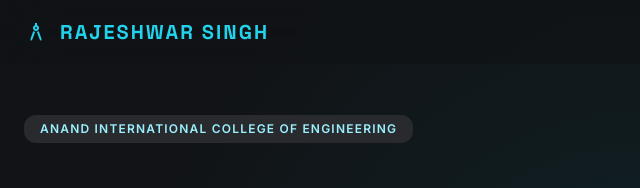
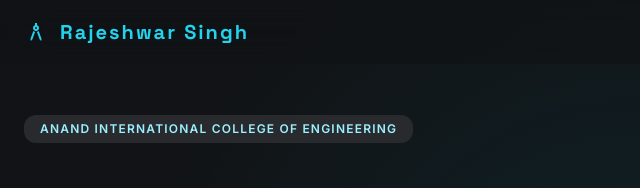
Before and after one commit to Ailish-tech/portfolio, a plain HTML site: page index.html in a window 1280 px wide. Shown: the top 188 px of the page, 0-640 px from the left. Drawn offline with nearby package versions, Linux system fonts and the light colour scheme.

Commit message:
Updated images and text alignment

```diff
--- a/index.html
+++ b/index.html
@@ -111,7 +111,7 @@
         <nav class="flex justify-between items-center px-6 py-4 max-w-7xl mx-auto">
             <div class="flex items-center gap-3">
                 <span class="material-symbols-outlined text-cyan-400 text-2xl" data-icon="architecture">architecture</span>
-                <span class="text-xl font-bold tracking-widest text-cyan-400 font-['Space_Grotesk'] uppercase">RAJESHWAR Singh</span>
+                <span class="text-xl font-bold tracking-widest text-cyan-400 font-['Space_Grotesk']">Rajeshwar Singh</span>
             </div>
             <!-- Desktop Nav -->
             <div class="hidden md:flex items-center space-x-8 font-['Space_Grotesk'] tracking-tight uppercase text-sm">
```
